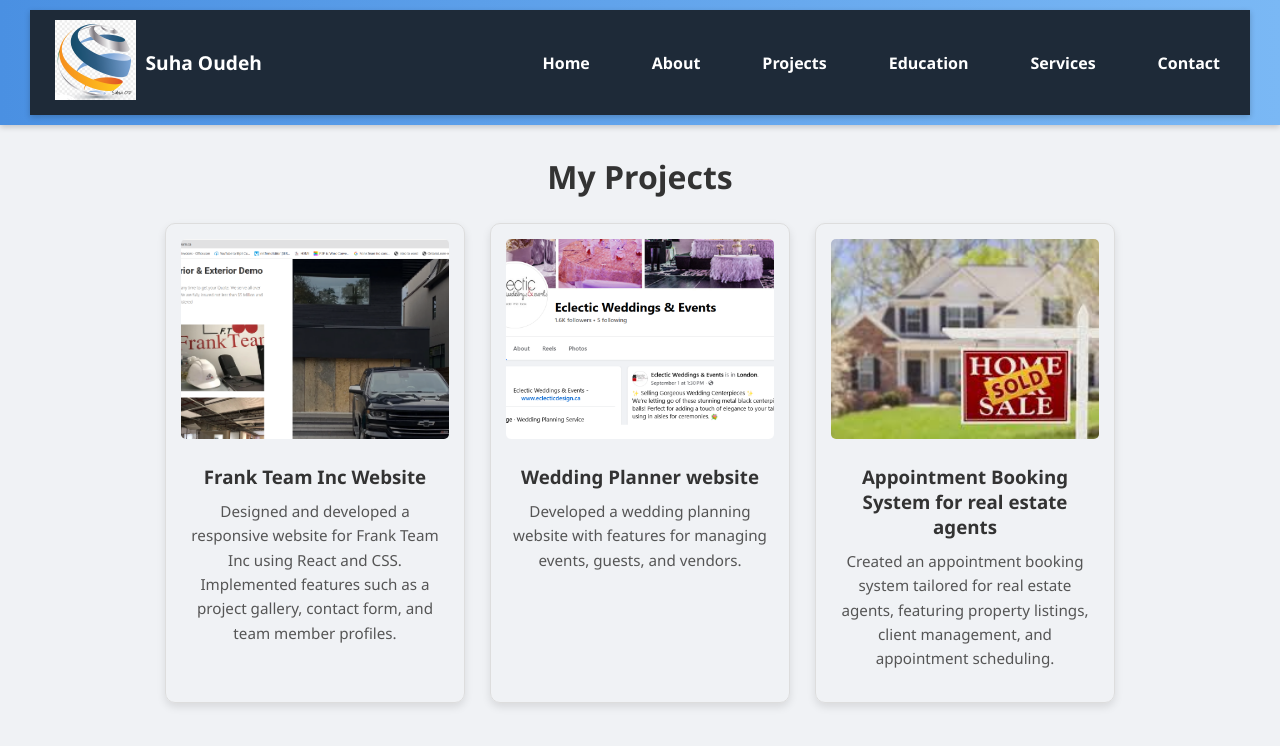
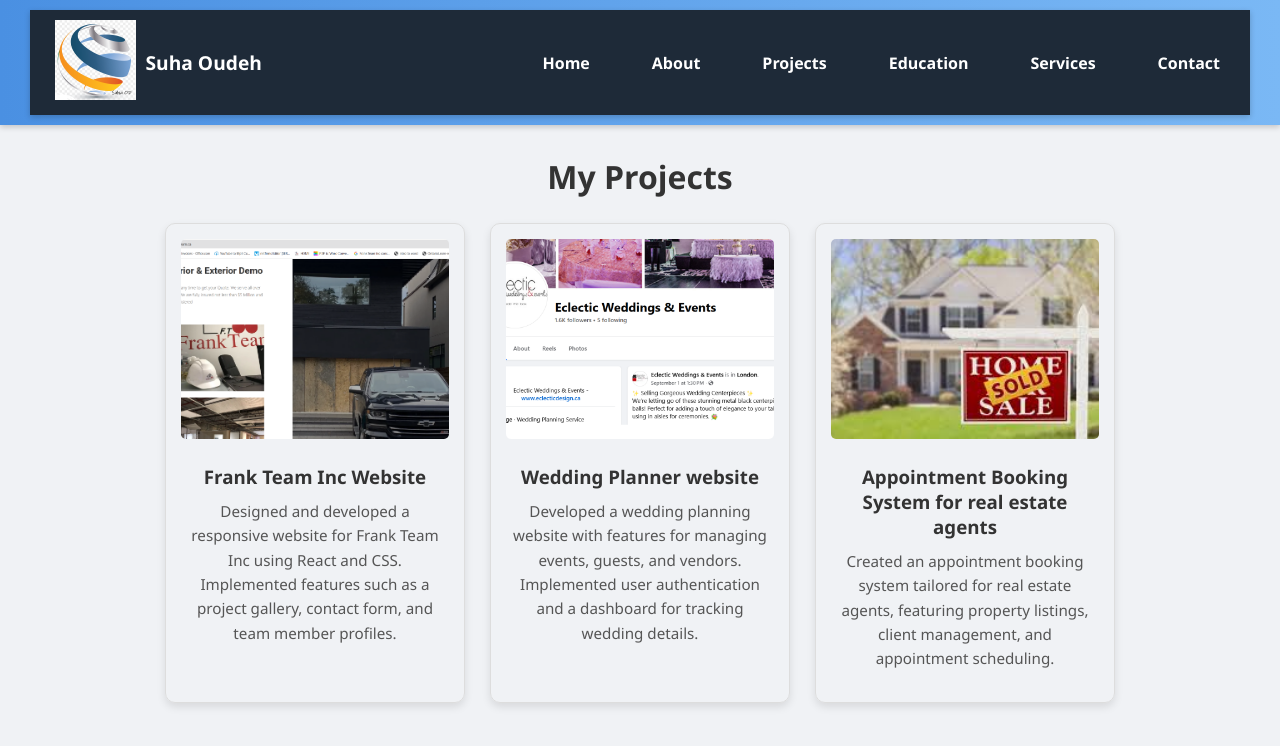
Before and after one commit to suhaoudeh/portfolio-site, a React (Vite) app: page /projects in a window 1280 px wide. Shown: the top 746 px of the page. Built offline with nearby package versions, Linux system fonts and the light colour scheme.

Commit message:
add Render Text

```diff
--- a/src/Components/Project.jsx
+++ b/src/Components/Project.jsx
@@ -16,13 +16,13 @@ export default function Project() {
       id: 2,
       name: "Wedding Planner website ",
       image: project2Img,
-      description: " Developed a wedding planning website with features for managing events, guests, and vendors.",
+      description: " Developed a wedding planning website with features for managing events, guests, and vendors. Implemented user authentication and a dashboard for tracking wedding details.",
     },
     {
       id: 3,
       name: " Appointment Booking System for real estate agents",
       image: project3Img,
-      description: " Created an appointment booking system tailored for real estate agents, featuring property listings, client management, and appointment scheduling.",
+      description: " Created an appointment booking system tailored for real estate agents, featuring property listings, client management, and appointment scheduling. ",
     },
   ];
 
```
Also changed, not shown: 1 other file (tests, documents, lock files or other folders).
